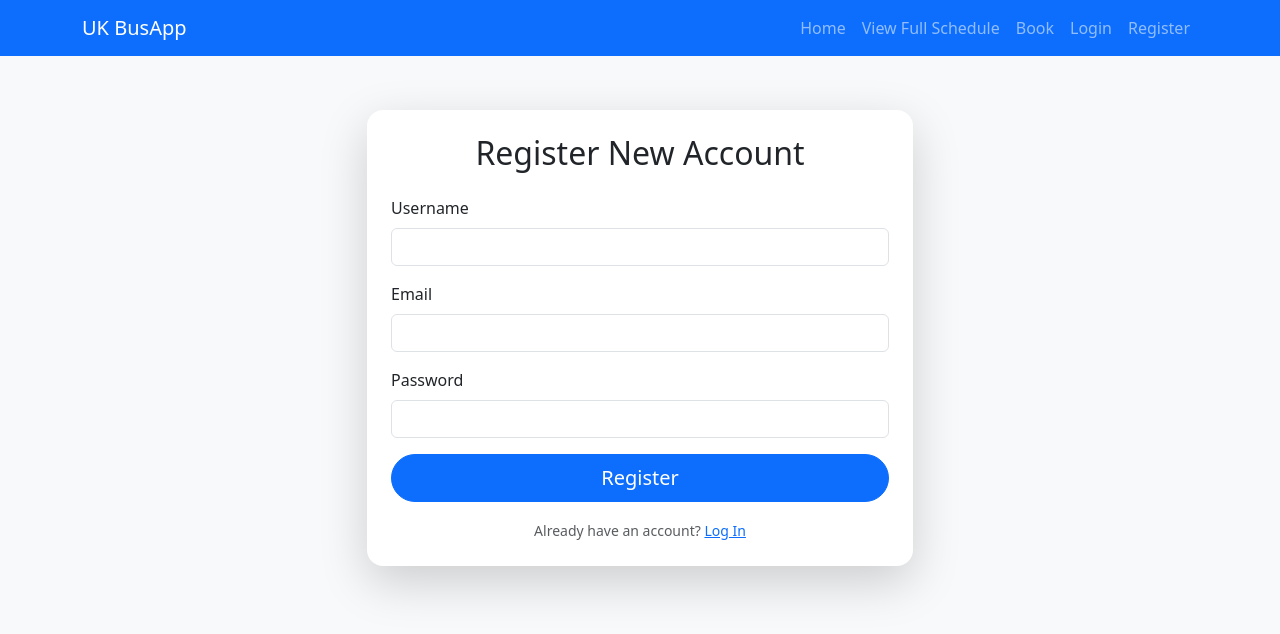
After one commit to devang-0/UK-BusApp-GenAI, a Flask app: page /register in a window 1280 px wide. The commit adds this page. Shown: the top 634 px of the page. Run offline with Flask 3, Linux system fonts and the light colour scheme.

Commit message:
Fix: Made previous code functional. Feat: Implemented email-only login, persistent bookings, and 'My Bookings' page (added login.html, register.html, my_bookings.html).

```diff
--- a/app.py
+++ b/app.py
@@ -1,105 +1,57 @@
+from flask import Flask, render_template, request, redirect, url_for, flash
 import csv
-
-from flask import Flask, render_template, request, redirect, url_for, session, flash
+import os
 from flask_sqlalchemy import SQLAlchemy
+from flask_login import LoginManager, UserMixin, login_user, logout_user, login_required, current_user
 from werkzeug.security import generate_password_hash, check_password_hash
-from functools import wraps
-# import csv
-import os
 
 app = Flask(__name__)
-app.config['SQLALCHEMY_DATABASE_URI'] = 'sqlite:///busApp.db'
-app.config['SQLALCHEMY_TRACK_MODIFICATIONS'] = False
-app.secret_key = 'notsecret'
+app.config['SECRET_KEY'] = 'notsecrettt'
+app.config['SQLALCHEMY_DATABASE_URI'] = 'sqlite:///site.db'  # SQLite database
 db = SQLAlchemy(app)
-# bookings = []
+login_manager = LoginManager(app)
+login_manager.login_view = 'login'  # The view function name for the login page
 
-'''
- user and booking models for the database
-'''
 
-class User(db.Model):
+# User model for database
+class User(UserMixin, db.Model):
     id = db.Column(db.Integer, primary_key=True)
-    phone = db.Column(db.String(10), unique=True, nullable=False)
-    email = db.Column(db.String(50), unique=True, nullable=False)
-    password_hash = db.Column(db.String(128), nullable=False)
-    bookings = db.relationship('Booking', backref='user', lazy=True)
+    username = db.Column(db.String(20), unique=True, nullable=False)
+    email = db.Column(db.String(120), unique=True, nullable=False)
+    password_hash = db.Column(db.String(128))
+    bookings = db.relationship('Booking', backref='booker', lazy=True)  # Link to bookings
 
+    def set_password(self, password):
+        self.password_hash = generate_password_hash(password)
+
+    def check_password(self, password):
+        return check_password_hash(self.password_hash, password)
+
+    def __repr__(self):
+        return f"User('{self.username}', '{self.email}')"
+
+
+#  Booking model for database
 class Booking(db.Model):
     id = db.Column(db.Integer, primary_key=True)
-    user_id = db.Column(db.Integer, db.ForeignKey('user.id'), nullable=False)
-    bus = db.Column(db.String(10), nullable=False)
-    source = db.Column(db.String(50), nullable=False)
-    destination = db.Column(db.String(50), nullable=False)
-    date = db.Column(db.String(10), nullable=False)
-    time = db.Column(db.String(8), nullable=False)
+    user_id = db.Column(db.Integer, db.ForeignKey('user.id'), nullable=False)  # Link to User
+    bus = db.Column(db.String(50), nullable=False)
+    source = db.Column(db.String(100), nullable=False)
+    destination = db.Column(db.String(100), nullable=False)
+    date = db.Column(db.String(20), nullable=False)
+    time = db.Column(db.String(20), nullable=False)
+    passenger_name = db.Column(db.String(100), nullable=False)
+    passenger_email = db.Column(db.String(120), nullable=False)
 
-with app.app_context():
-    db.create_all()
+    def __repr__(self):
+        return f"Booking('{self.bus}', '{self.source}' to '{self.destination}', on '{self.date}')"
 
-# def load_schedules():
-#     schedules = []
-#     csv_path = os.path.join(os.path.dirname(__file__), 'schedules_full.csv')
-#     with open(csv_path, newline='', encoding='utf-8') as csvfile:
-#         reader = csv.DictReader(csvfile)
-#         for row in reader:
-#             schedules.append(row)
-#     return schedules
 
-def login_required(f):
-    @wraps(f)
-    def decorated_function(*args, **kwargs):
-        if 'user_id' not in session:
-            flash('Please login to access this page.')
-            return redirect(url_for('login'))
-        return f(*args, **kwargs)
-    return decorated_function
+# Flask-Login user loader
+@login_manager.user_loader
+def load_user(user_id):
+    return db.session.get(User, int(user_id))
 
-@app.route('/register', methods=['GET', 'POST'])
-def register():
-    if request.method == 'POST':
-        phone = request.form['phone']
-        email = request.form['email']
-        password = request.form['password']
-        if not phone and not email:
-            flash('Please enter a valid phone number or email address.')
-            return redirect(url_for('register'))
-        existing_user = User.query.filter(
-            (User.email == email) | (User.phone == phone)
-        ).first()
-        if existing_user:
-            flash('A user with that phone number or email address has already registered.')
-            return redirect(url_for('register'))
-        password_hash = generate_password_hash(password)
-        user = User(phone=phone, email=email, password_hash=password_hash)
-        db.session.add(user)
-        db.session.commit()
-        flash('Registration successful. Please login.')
-        return redirect(url_for('login'))
-    return render_template('register.html')
-
-@app.route('/login', methods=['GET', 'POST'])
-def login():
-    if request.method == 'POST':
-        login_input = request.form['login']
-        password = request.form['password']
-        user = User.query.filter(
-            (User.email == login_input) | (User.phone == login_input)
-        ).first()
-        if user and check_password_hash(user.password_hash, password):
-            session['user_id'] = user.id
-            session['user_email'] = user.email
-            flash('Login successful.')
-            return redirect(url_for('home'))
-        else:
-            flash('Invalid login credentials. Please try again.')
-        return render_template('login.html')
-
-@app.route('/logout')
-def logout():
-    session.clear()
-    flash('Logout successful.')
-    return redirect(url_for('login'))
 
 def load_schedules():
     schedules = []
@@ -110,11 +62,13 @@ def load_schedules():
             schedules.append(row)
     return schedules
 
+
 @app.route('/')
 def home():
     schedules = load_schedules()
     stations = sorted(set([s['source'] for s in schedules] + [s['destination'] for s in schedules]))
     return render_template('home.html', stations=stations)
+
 
 @app.route('/schedule')
 def schedule():
@@ -134,81 +88,142 @@ def schedule():
                            destination=destination,
                            date=date)
 
-# @app.route('/book', methods=['GET', 'POST'])
-# def book():
-#     if request.method == 'GET':
-#         bus = request.args.get('bus')
-#         source = request.args.get('source')
-#         destination = request.args.get('destination')
-#         date = request.args.get('date')
-#         time = request.args.get('time')
-#         # If no params, show info message
-#         if not (bus and source and destination and date and time):
-#             return render_template('book_direct.html')
-#         return render_template('book.html', bus=bus, source=source, destination=destination, date=date, time=time)
-#     else:
-#         name = request.form['name']
-#         email = request.form['email']
-#         bus = request.form['bus']
-#         source = request.form['source']
-#         destination = request.form['destination']
-#         date = request.form['date']
-#         time = request.form['time']
-#         booking = {
-#             'name': name,
-#             'email': email,
-#             'bus': bus,
-#             'source': source,
-#             'destination': destination,
-#             'date': date,
-#             'time': time
-#         }
-#         bookings.append(booking)
-#         return redirect(url_for('confirmation', name=name, bus=bus, source=source, destination=destination, date=date, time=time))
-#
-# @app.route('/confirmation')
-# def confirmation():
-#     name = request.args.get('name')
-#     bus = request.args.get('bus')
-#     source = request.args.get('source')
-#     destination = request.args.get('destination')
-#     date = request.args.get('date')
-#     time = request.args.get('time')
-#     return render_template('confirmation.html', name=name, bus=bus, source=source, destination=destination, date=date, time=time)
+
+# Handle direct /book route gracefully
 @app.route('/book', methods=['GET', 'POST'])
 @login_required
 def book():
-    if request.method == 'POST':
+    if request.method == 'GET':
+        bus = request.args.get('bus')
+        source = request.args.get('source')
+        destination = request.args.get('destination')
+        date = request.args.get('date')
+        time = request.args.get('time')
+        # If no params, show info message
+        if not (bus and source and destination and date and time):
+            flash('Please select a bus from the schedule to book your seat.', 'info')
+            return render_template('book_direct.html')
+
+
+        passenger_name = current_user.username if current_user.is_authenticated else ''  # Using username for name
+        passenger_email = current_user.email if current_user.is_authenticated else ''
+
+        return render_template('book.html',
+                               bus=bus,
+                               source=source,
+                               destination=destination,
+                               date=date,
+                               time=time,
+                               passenger_name=passenger_name,
+                               passenger_email=passenger_email)
+    else:
+        name = request.form['name']
+        email = request.form['email']
         bus = request.form['bus']
         source = request.form['source']
         destination = request.form['destination']
         date = request.form['date']
         time = request.form['time']
-        user_id = session['user_id']
-        booking = Booking(user_id=user_id, bus=bus, source=source, destination=destination, date=date, time=time)
-        db.session.add(booking)
+
+        new_booking = Booking(
+            user_id=current_user.id,
+            bus=bus,
+            source=source,
+            destination=destination,
+            date=date,
+            time=time,
+            passenger_name=name,
+            passenger_email=email
+        )
+        db.session.add(new_booking)
         db.session.commit()
-        flash('Booking successful!.')
-        return redirect(url_for('my_bookings'))
-    else:
-        bus = request.args.get('bus')
-        source = request.args.get('source')
-        destination = request.args.get('destination')
-        date = request.args.get('date')
-        time = request.args.get('time')
-        return render_template('book.html', bus=bus, source=source, destination=destination, date=date, time=time)
 
+        flash(f'Thank you, {name}! Your seat on {bus} from {source} to {destination} on {date} at {time} is confirmed.',
+              'success')
+        return redirect(url_for('my_bookings'))  #
+
+
+@app.route('/confirmation')
+def confirmation():
+    name = request.args.get('name')
+    bus = request.args.get('bus')
+    source = request.args.get('source')
+    destination = request.args.get('destination')
+    date = request.args.get('date')
+    time = request.args.get('time')
+    return render_template('confirmation.html', name=name, bus=bus, source=source, destination=destination, date=date,
+                           time=time)
+
+
+# New Registration Route
+@app.route('/register', methods=['GET', 'POST'])
+def register():
+    if current_user.is_authenticated:
+        return redirect(url_for('home'))
+    if request.method == 'POST':
+        username = request.form['username']
+        email = request.form['email']
+        password = request.form['password']
+
+        user = User.query.filter_by(username=username).first()
+        if user:
+            flash('Username already exists. Please choose a different one.', 'danger')
+            return redirect(url_for('register'))
+
+        user = User.query.filter_by(email=email).first()
+        if user:
+            flash('Email already registered. Please login or use a different email.', 'danger')
+            return redirect(url_for('register'))
+
+        new_user = User(username=username, email=email)
+        new_user.set_password(password)
+        db.session.add(new_user)
+        db.session.commit()
+        flash('Your account has been created! You can now log in.', 'success')
+        return redirect(url_for('login'))
+    return render_template('register.html')
+
+
+# New Login Route - Uses email for login
+@app.route('/login', methods=['GET', 'POST'])
+def login():
+    if current_user.is_authenticated:
+        return redirect(url_for('home'))
+    if request.method == 'POST':
+        email = request.form['email']
+        password = request.form['password']
+
+        user = User.query.filter_by(email=email).first()
+        if user and user.check_password(password):
+            login_user(user)
+            flash('Login successful!', 'success')
+            next_page = request.args.get('next')
+            return redirect(next_page or url_for('home'))
+        else:
+            flash('Login Unsuccessful. Please check email and password', 'danger')
+    return render_template('login.html')
+
+
+# New Logout Route
+@app.route('/logout')
+@login_required
+def logout():
+    logout_user()
+    flash('You have been logged out.', 'info')
+    return redirect(url_for('home'))
+
+
+# NEW: My Bookings Route
 @app.route('/my_bookings')
 @login_required
 def my_bookings():
-    user_id = session['user_id']
-    user = User.query.get(user_id)
-    bookings = user.bookings
+
+    bookings = current_user.bookings
     return render_template('my_bookings.html', bookings=bookings)
 
-@app.route('/confirmation')
-@login_required
-def confirmation():
-    return render_template('confirmation.html')
+
+with app.app_context():
+    db.create_all()
+
 if __name__ == '__main__':
     app.run(debug=True)
--- a/templates/base.html
+++ b/templates/base.html
@@ -44,11 +44,36 @@
             <li class="nav-item">
               <a class="nav-link" href="{{ url_for('book') }}">Book</a>
             </li>
+            {% if current_user.is_authenticated %} {# Check if user is logged in using Flask-Login's current_user #}
+            <li class="nav-item">
+              <a class="nav-link" href="{{ url_for('my_bookings') }}">My Bookings</a>
+            </li>
+            <li class="nav-item">
+              <a class="nav-link" href="{{ url_for('logout') }}">Logout ({{ current_user.username }})</a> {# Display username from current_user #}
+            </li>
+            {% else %}
+            <li class="nav-item">
+              <a class="nav-link" href="{{ url_for('login') }}">Login</a>
+            </li>
+            <li class="nav-item">
+              <a class="nav-link" href="{{ url_for('register') }}">Register</a>
+            </li>
+            {% endif %}
           </ul>
         </div>
       </div>
     </nav>
     <div class="container mb-5">
+        {% with messages = get_flashed_messages(with_categories=true) %}
+            {% if messages %}
+                {% for category, message in messages %}
+                    <div class="alert alert-{{ category }} alert-dismissible fade show" role="alert">
+                        {{ message }}
+                        <button type="button" class="btn-close" data-bs-dismiss="alert" aria-label="Close"></button>
+                    </div>
+                {% endfor %}
+            {% endif %}
+        {% endwith %}
         {% block content %}{% endblock %}
     </div>
 
--- a/templates/book.html
+++ b/templates/book.html
@@ -28,11 +28,11 @@
                 </div>
                 <div class="mb-3">
                     <label for="name" class="form-label">Passenger Name</label>
-                    <input type="text" class="form-control" name="name" required>
+                    <input type="text" class="form-control" name="name" value="{{ passenger_name if passenger_name }}" required>
                 </div>
                 <div class="mb-3">
                     <label for="email" class="form-label">Passenger Email</label>
-                    <input type="email" class="form-control" name="email" required>
+                    <input type="email" class="form-control" name="email" value="{{ passenger_email if passenger_email }}" required>
                 </div>
                 <div class="d-grid gap-2">
                     <button type="submit" class="btn btn-primary btn-lg rounded-pill">Confirm Booking</button>
--- /dev/null
+++ b/templates/register.html
@@ -0,0 +1,31 @@
+{% extends "base.html" %}
+{% block title %}UK BusApp - Register{% endblock %}
+{% block content %}
+<div class="row justify-content-center">
+    <div class="col-md-8 col-lg-6">
+        <div class="card shadow-lg border-0 rounded-4 p-4 mt-4">
+            <h2 class="mb-4 text-center">Register New Account</h2>
+            <form action="{{ url_for('register') }}" method="post">
+                <div class="mb-3">
+                    <label for="username" class="form-label">Username</label>
+                    <input type="text" class="form-control" name="username" required>
+                </div>
+                <div class="mb-3">
+                    <label for="email" class="form-label">Email</label>
+                    <input type="email" class="form-control" name="email" required>
+                </div>
+                <div class="mb-3">
+                    <label for="password" class="form-label">Password</label>
+                    <input type="password" class="form-control" name="password" required>
+                </div>
+                <div class="d-grid gap-2">
+                    <button type="submit" class="btn btn-primary btn-lg rounded-pill">Register</button>
+                </div>
+            </form>
+            <div class="text-center mt-3">
+                <small class="text-muted">Already have an account? <a href="{{ url_for('login') }}">Log In</a></small>
+            </div>
+        </div>
+    </div>
+</div>
+{% endblock %}
```
Also changed, not shown: templates/login.html (added, +27 -0 lines), templates/my_bookings.html (added, +46 -0 lines), instance/site.db (added).
